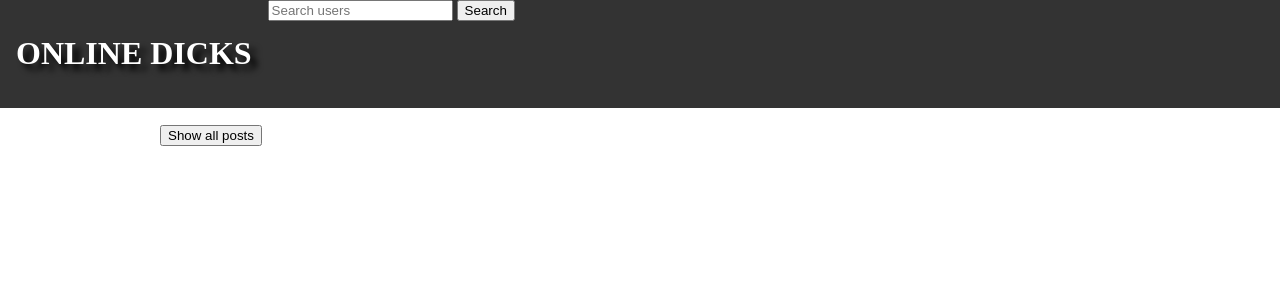
After one commit to Batosta/FEUP-LTW, a PHP site: page /wall.html in a window 1280 px wide. The commit adds this page. Shown: the top 300 px of the page. Run offline with PHP 8.4, Linux system fonts and the light colour scheme.

Commit message:
The wall and some new options

```diff
--- a/layout.css
+++ b/index_layout.css
@@ -15,7 +15,7 @@ body > header {
   grid-column: left / middle;
 }
 
-body > div {
+body > div, body > form {
 
 	grid-column: middle / right;
 }
--- a/register.html
+++ b/register.html
@@ -1,9 +1,9 @@
 <!DOCTYPE html>
 <html lang="en-US">
   <head>
-    <title>top kek title</title>
-    <link href="style.css" rel="stylesheet">
-    <link href="layout.css" rel="stylesheet">
+    <title>Register</title>
+    <link href="index_style.css" rel="stylesheet">
+    <link href="index_layout.css" rel="stylesheet">
   </head>
   <body>
     <header>
--- /dev/null
+++ b/search_users.php
@@ -0,0 +1,5 @@
+<?php
+
+echo "Search users";
+
+?>
--- /dev/null
+++ b/wall.html
@@ -0,0 +1,21 @@
+<!DOCTYPE html>
+<html lang="en-US">
+  <head>
+    <title>Wall</title>
+    <link href="wall_style.css" rel="stylesheet">
+    <link href="wall_layout.css" rel="stylesheet">
+  </head>
+  <body>
+    <div class="header">
+      <h1><a href="wall.html">ONLINE DICKS</a></h1>
+      <form id="search_users" action="  .php">
+        <input type="text" name="search_users" placeholder="Search users">
+        <input type="submit" value="Search" >
+      </form>
+    </div>
+    <div class="main">
+      <form class="posts" action="show_posts.php">
+        <input type="submit" value="Show all posts">
+      </form>
+    </body>
+</html>
--- /dev/null
+++ b/wall_layout.css
@@ -0,0 +1,33 @@
+.header {
+
+    overflow: hidden;
+    background-color: #333;
+    position: fixed; 							/* Navigation bar fixed */
+    top: 0; 									/* Navigation bar at the most top, left and right of the page */
+    left: 0;
+    right: 0;
+    width: 100%; 								/* Full width */
+}
+
+.header h1 {
+    float: left;
+    display: block;
+    color: #f2f2f2;
+    text-align: center;
+    padding: 14px 16px;
+}
+
+/* Background when the mouse is over it */
+.header a:hover {
+    background: #ddd;
+    color: black;
+}
+
+/* The rest of the content */
+.main {
+
+	width: 60em;
+	margin: 0 auto;
+
+    margin-top: 125px; 							/* Top margin to avoid having items behind the navigation bar */
+}
--- /dev/null
+++ b/wall_style.css
@@ -0,0 +1,6 @@
+.header a {
+
+	color: white;
+	text-decoration: none;
+	text-shadow: .2em .2em .2em black;
+}
```
Also changed, not shown: cenas para ir fazendo.txt (added, +13 -0 lines), check_database.php (added, +48 -0 lines), index.html (+7 -3 lines), register.php (+2 -26 lines), show_posts.php (added, +15 -0 lines), index_style.css (renamed from style.css), login.php (added).
